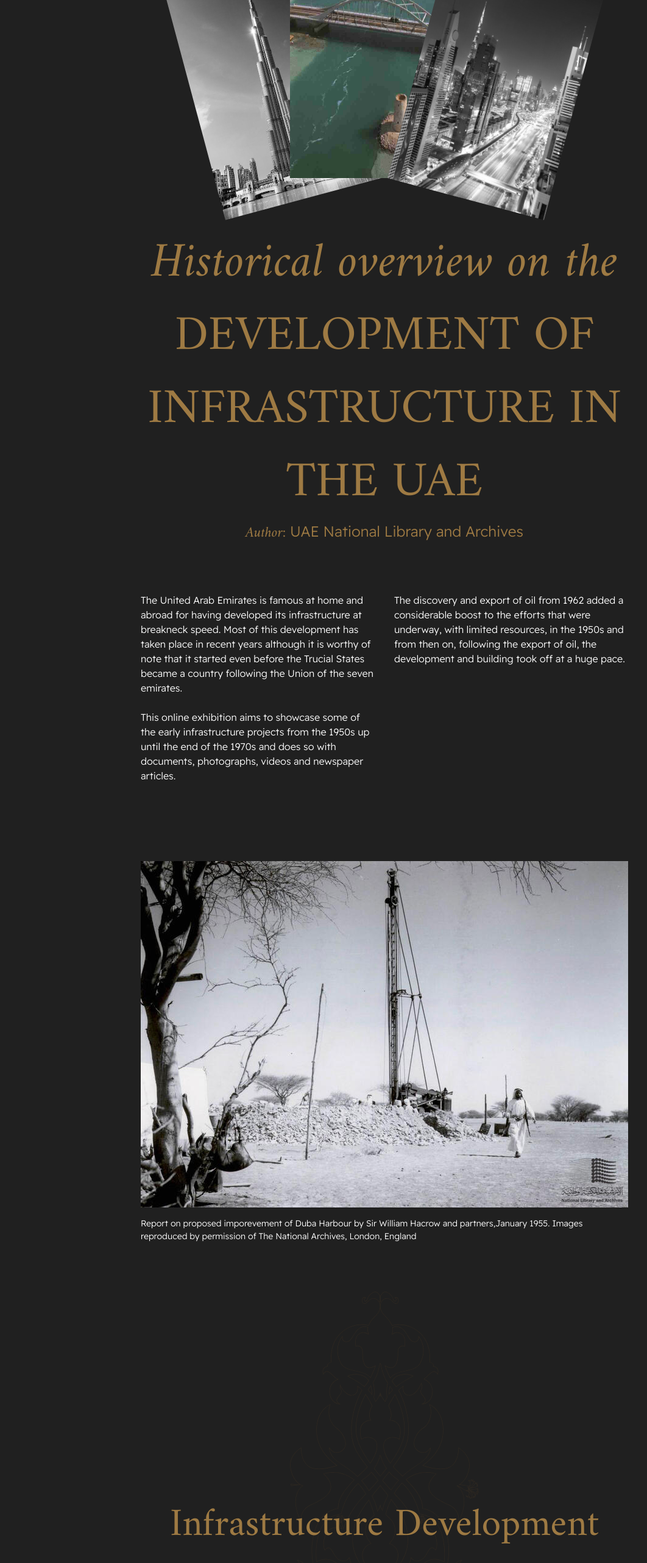
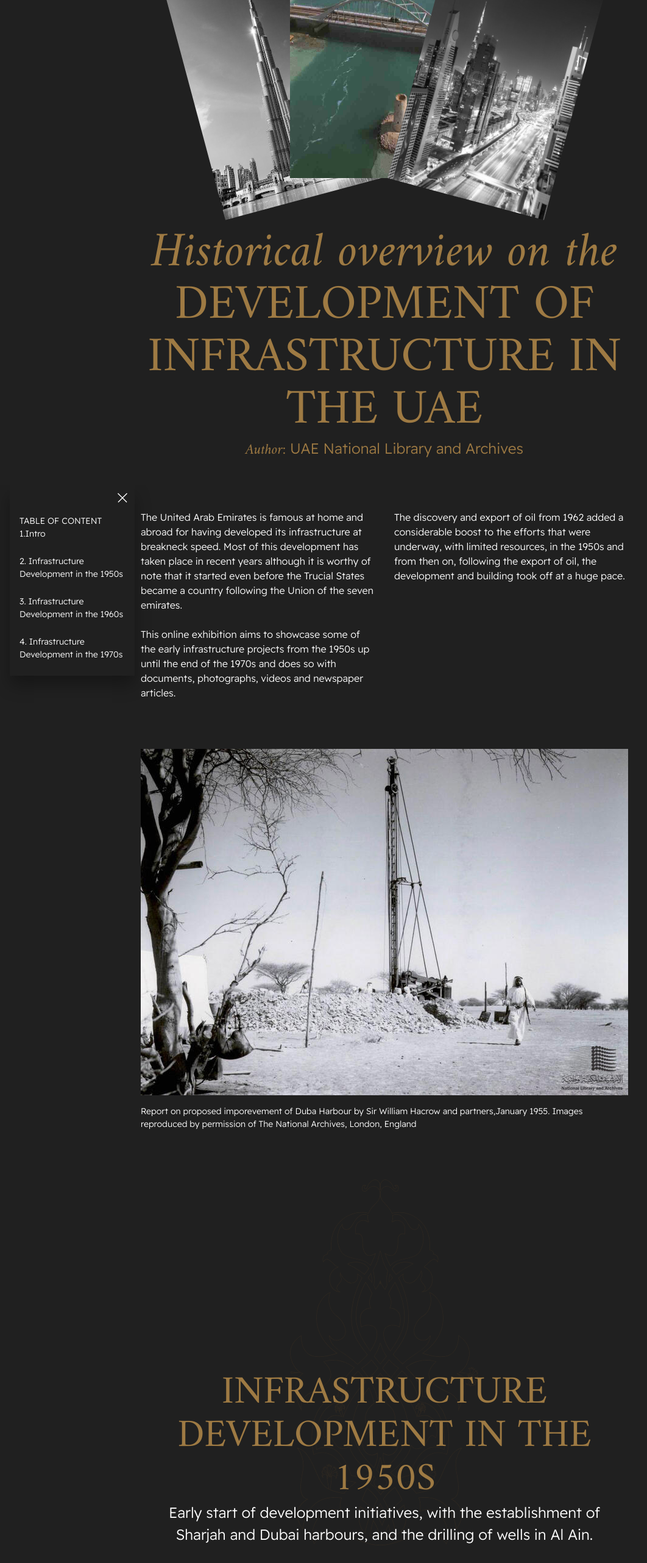
Before and after one commit to alexandermirzoyan/agda-ui-test, a React (Create React App) app: page / in a window 1280 px wide. Shown: the part 234-2797 px from the top of the page at 61% size, without its empty margins (9-1071 px from the left). Built offline with nearby package versions, Linux system fonts and the light colour scheme.

Commit message:
feat: using <TableOfContent /> component in main layout fix: minor UI

```diff
--- a/src/App.js
+++ b/src/App.js
@@ -15,6 +15,7 @@ import Image3 from './assets/images/image-3.jpg';
 import Image4 from './assets/images/image-4.png';
 import SwordPattern from './assets/icons/pattern-2.svg';
 import { Carousel } from './components/Carousel';
+import { TableOfContent } from './components/TableOfContent';
 
 const IMAGE_CARD_COMMON_STYLES = 'lg:w-[375px] md:w-[310px] w-[174px] lg:h-[481px] md:h-[398px] h-[222px]';
 
@@ -22,14 +23,14 @@ function App() {
   return (
     <>
       <Header />
-      <div className={`${SECTION} ${SECTION_HORIZONTAL_SPACING}`}>
-        <div className='flex justify-center lg:mb-[58px] md:mb-[81px] sm:mb[67px] mb-[38px]'>
+      <div className={`${SECTION} xl:px-[368px] lg:px-[280px] md:px-[228px] sm:px-[120px] px-[16px]`}>
+        <div className='flex justify-center md:mb-[81px] sm:mb[67px] mb-[38px]'>
           <img src={Image2} alt='image-1' className={`${IMAGE_CARD_COMMON_STYLES} z-[1] relative left-[150px] rotate-[-15deg] origin-bottom-right grayscale`} />
           <img src={Image1} alt='image-2' className={`${IMAGE_CARD_COMMON_STYLES} z-[2]`} />
           <img src={Image3} alt='image-3' className={`${IMAGE_CARD_COMMON_STYLES} z-[3] relative left-[-150px] rotate-[15deg] origin-bottom-left grayscale`} />
         </div>
         <article className='text-center text-main-gold'>
-          <h2 className={`${TEXT_XL} font-amiri-regular`}>
+          <h2 className={`${TEXT_XL} font-amiri-regular break-words xl:leading-[108px] md:leading-[86px] sm:leading-[69px] leading-[34px]`}>
             <span className='font-amiri-italic'>
               Historical overview on the {' '}
             </span>
@@ -43,8 +44,11 @@ function App() {
           </p>
         </article>
       </div>
-      <div className={`${SECTION} ${SECTION_HORIZONTAL_SPACING}`}>
-        <div className={`${TEXT_SM} grid sm:grid-cols-2 grid-cols-1 grid-rows-2 gap-x-[32px] lg:gap-y-[32px] sm:gap-y-[24px] gap-y-[16px]`}>
+      <div className={`${SECTION} ${SECTION_HORIZONTAL_SPACING} relative overflow-hidden`}>
+        <div className='md:block hidden absolute w-full top-[0] xl:left-[36px] left-[25px]'>
+          <TableOfContent />
+        </div>
+        <div className={`${TEXT_SM} grid sm:grid-cols-2 grid-cols-1 grid-rows-[auto] gap-x-[32px] lg:gap-y-[32px] sm:gap-y-[24px] gap-y-[16px]`}>
           <p>
             The United Arab Emirates is famous at home and abroad for having developed its infrastructure
             at breakneck speed. Most of this development has taken place in recent years
@@ -74,7 +78,9 @@ function App() {
         <div className='relative flex justify-center'>
           <img className='lg:h-[800px] sm:h-[600px] h-[380px]' src={SwordPattern} alt='sword-pattern' />
           <div className='text-center absolute sm:bottom-0 bottom-[24px] left-0 right-0'>
-            <h2 className={`${TEXT_LG} text-main-gold font-amiri-regular`}>Infrastructure Development in the 1950s</h2>
+            <h2 className={`${TEXT_LG} uppercase break-words text-main-gold font-amiri-regular xl:leading-[89px] md:leading-[71px] sm:leading-[62px] leading-[26px]`}>
+              Infrastructure Development in the 1950s
+            </h2>
             <p className={TEXT_MD}>
               Early start of development initiatives, with the establishment of
               Sharjah and Dubai harbours, and the drilling of wells in Al Ain.
```
